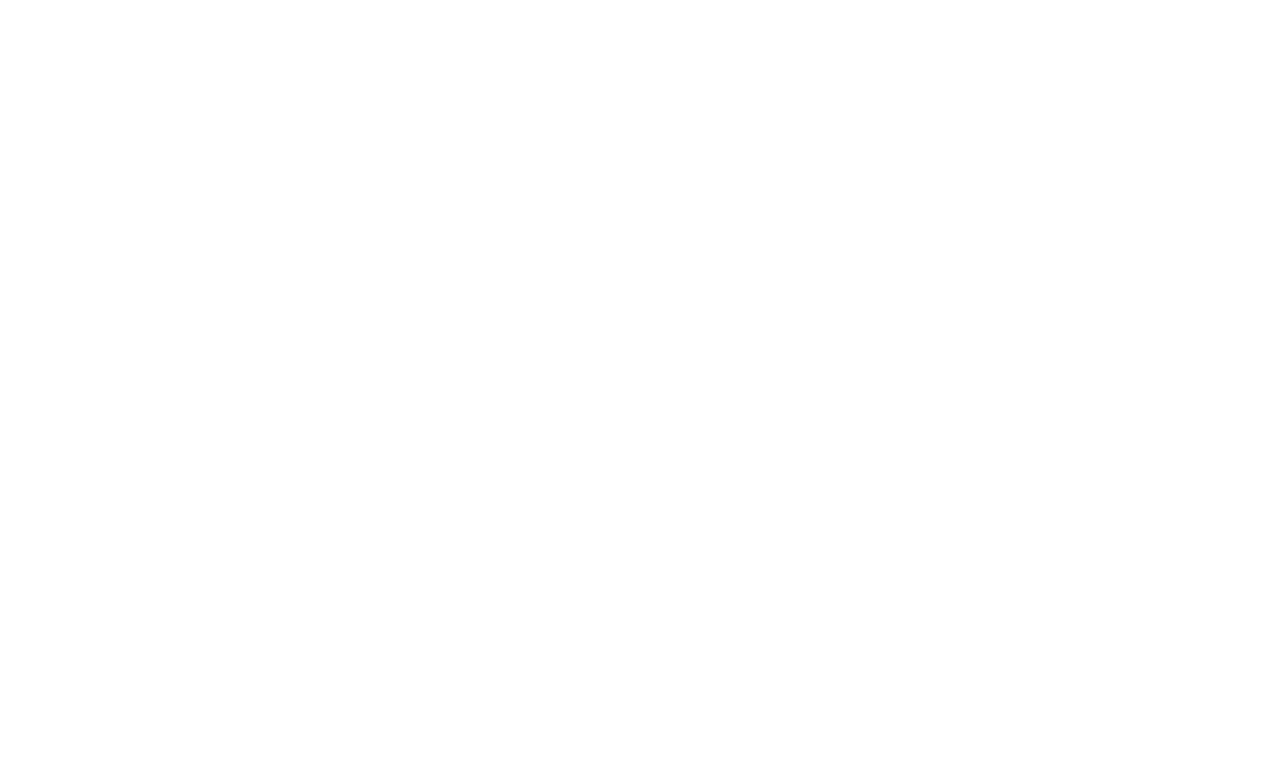
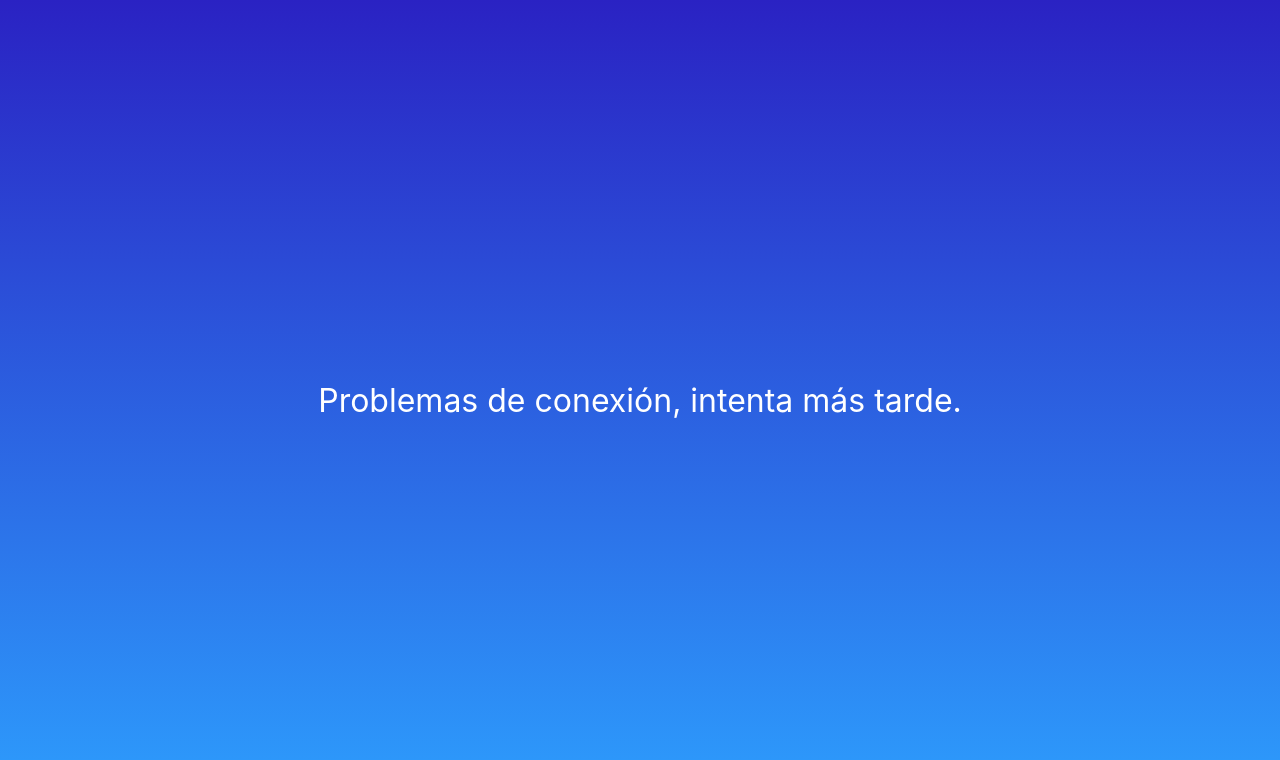
Before and after one commit to rube4489/weather-app, a React (Create React App) app: page /error in a window 1280 px wide. Before the commit this address had no page. Shown: the top 760 px of the page. Built offline with nearby package versions, Linux system fonts and the light colour scheme.

Commit message:
Agrego nueva ruta para errores

```diff
--- a/src/App.js
+++ b/src/App.js
@@ -1,12 +1,14 @@
 import React from "react";
 import { BrowserRouter, Route, Routes } from "react-router-dom";
 import Home from "./components/Home";
+import NotFound from "./components/NotFound";
 
 const App = () => {
   return (
     <BrowserRouter>
       <Routes>
         <Route path="/" element={<Home />} />
+        <Route path="error" element={<NotFound />} />
       </Routes>
     </BrowserRouter>
   );
```
